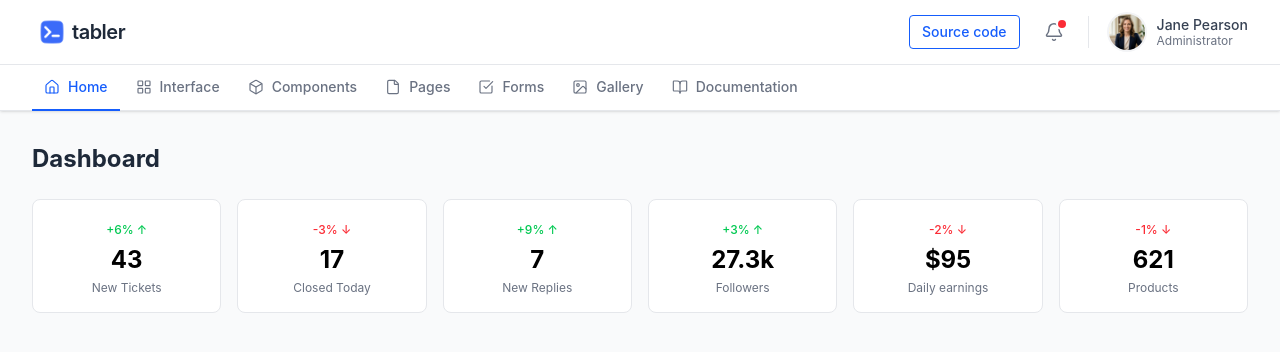
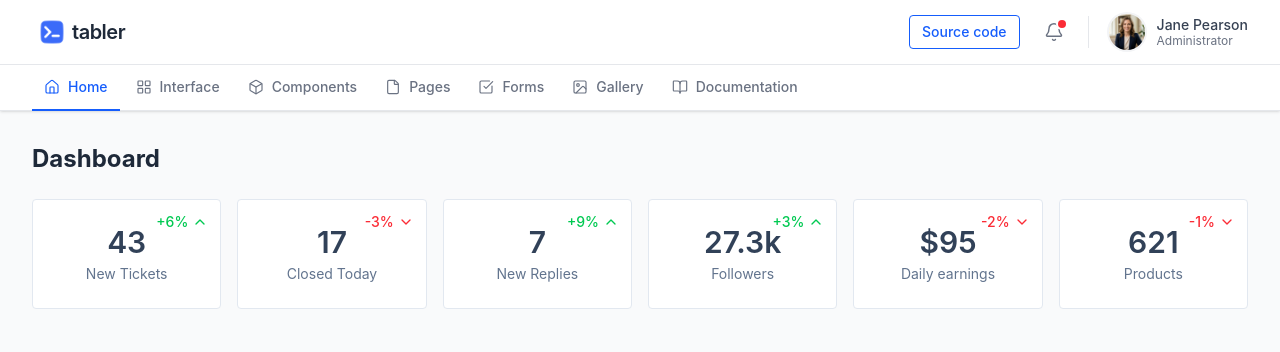
Before and after one commit to Ola-Oluwajuwon/tabler, a React (Vite) app: page /login in a window 1280 px wide. Both pictures are taken after a click on the button "Sign In". Shown: the top 352 px of the page. Built offline with nearby package versions, Linux system fonts and the light colour scheme.

Commit message:
Modify: implement DashboardPage with KPI metrics displayed using a new StatCard component.

```diff
--- /dev/null
+++ b/src/components/StatCard.tsx
@@ -0,0 +1,42 @@
+import { ChevronUp, ChevronDown } from 'lucide-react';
+
+interface StatCardProps {
+  /** The main large number (e.g., "43", "27.3k", "$95"). */
+  value: string | number;
+  /** The subtitle below the number (e.g., "New Tickets"). */
+  label: string;
+  /** The percentage string (e.g., "+6%", "-2%"). */
+  trendValue: string;
+  /** Whether the trend is positive ('up') or negative ('down'). */
+  trendDirection: 'up' | 'down';
+}
+
+/**
+ * StatCard — A reusable KPI card that displays a metric value, label,
+ * and a trend indicator positioned in the top-right corner.
+ */
+const StatCard = ({ value, label, trendValue, trendDirection }: StatCardProps) => {
+  const isUp = trendDirection === 'up';
+
+  return (
+    <div className="relative rounded-sm border border-slate-200 bg-white py-6 px-4">
+      {/* Trend indicator — absolutely positioned top-right */}
+      <div
+        className={`absolute top-3 right-3 flex items-center gap-1 text-sm ${
+          isUp ? 'text-green-500' : 'text-red-500'
+        }`}
+      >
+        <span className="font-medium">{trendValue}</span>
+        {isUp ? <ChevronUp size={16} /> : <ChevronDown size={16} />}
+      </div>
+
+      {/* Main content — centered */}
+      <div className="flex flex-col items-center justify-center">
+        <span className="text-3xl font-semibold text-slate-700">{value}</span>
+        <span className="mt-1 text-sm text-slate-500">{label}</span>
+      </div>
+    </div>
+  );
+};
+
+export default StatCard;
--- a/src/pages/DashboardPage.tsx
+++ b/src/pages/DashboardPage.tsx
@@ -2,6 +2,7 @@ import { useEffect } from 'react';
 import { useAppDispatch, useAppSelector } from '../store/hooks';
 import { fetchDashboardRequest } from '../store/slices/dashboardSlice';
 import { Header } from '../components/header';
+import StatCard from '../components/StatCard';
 
 /**
  * DashboardPage — main dashboard view with two-tier header and KPI metrics.
@@ -38,23 +39,13 @@ const DashboardPage = () => {
         {!loading && !error && kpiMetrics.length > 0 && (
           <div className="grid grid-cols-2 md:grid-cols-3 lg:grid-cols-6 gap-4">
             {kpiMetrics.map((metric) => (
-              <div
+              <StatCard
                 key={metric.id}
-                className="bg-white rounded-lg border border-gray-200 p-4 text-center"
-              >
-                <span
-                  className={`text-xs font-medium ${
-                    metric.trendDirection === 'up'
-                      ? 'text-green-500'
-                      : 'text-red-500'
-                  }`}
-                >
-                  {metric.trend}
-                  {metric.trendDirection === 'up' ? ' ↑' : ' ↓'}
-                </span>
-                <p className="text-2xl font-bold mt-1">{metric.value}</p>
-                <p className="text-xs text-gray-500 mt-1">{metric.label}</p>
-              </div>
+                value={metric.value}
+                label={metric.label}
+                trendValue={metric.trend}
+                trendDirection={metric.trendDirection}
+              />
             ))}
           </div>
         )}
```
